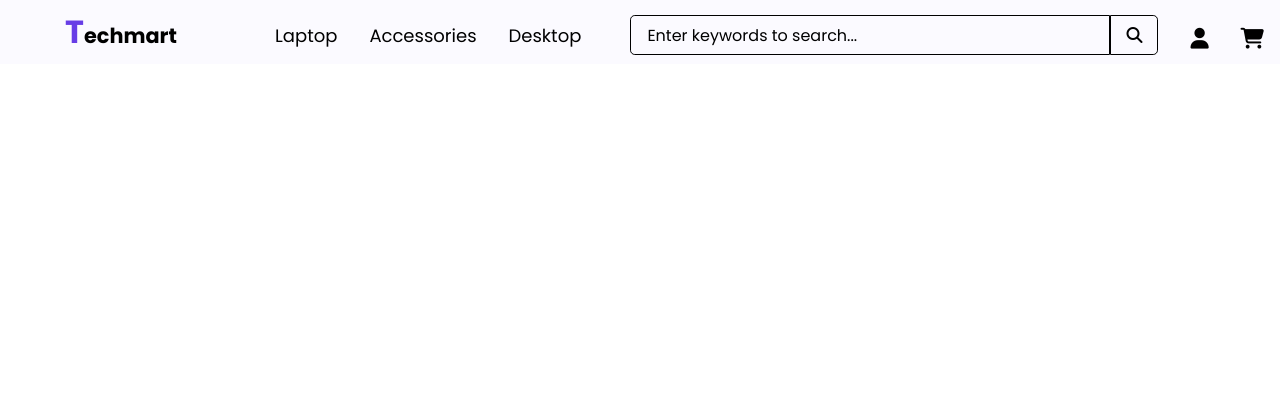
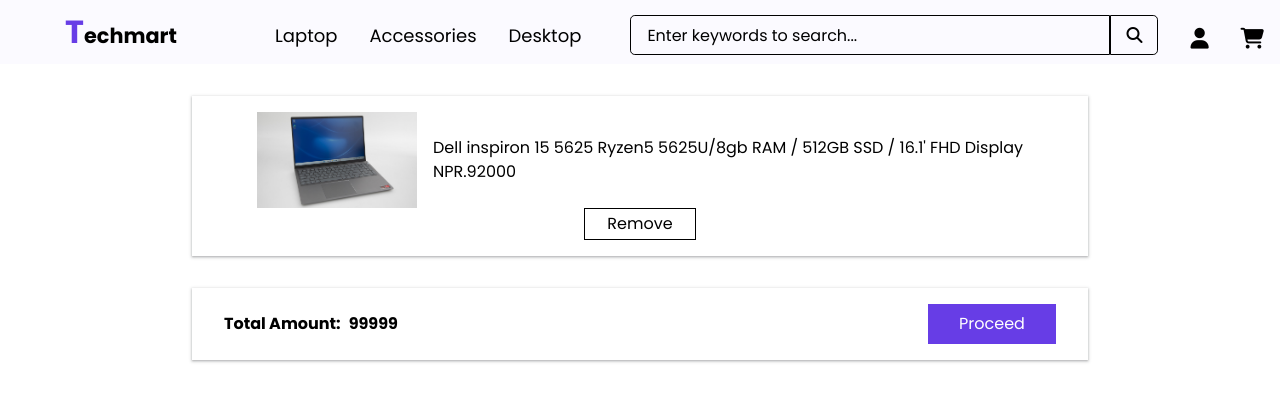
Before and after one commit to ishuduwal/4th-semester-Ecommerce, a React (Create React App) app in the folder client/: page /cart in a window 1280 px wide. Shown: the top 402 px of the page. Built offline with nearby package versions, Linux system fonts and the light colour scheme.

Commit message:
to the end

```diff
--- a/client/src/App.js
+++ b/client/src/App.js
@@ -14,6 +14,7 @@
 import { Manageuser } from './components/admin/Manageuser';
 import { Manageaccessories } from './components/admin/Manageaccessories';
 import { Managedesktop } from './components/admin/Managedesktop';
+import { Cart } from './components/navbar/Cart';
 
 function App() {
   return (
@@ -36,6 +37,7 @@
         <Route path='/manageuser' element={<Manageuser/>}/>
         <Route path='/manageaccessories' element={<Manageaccessories/>}/>
         <Route path='/managedesktop' element={<Managedesktop/>}/>
+        <Route path='/cart' element={<Cart/>}/>
      </Routes>
      </div>
       </Router>
--- a/client/src/api/Laptop.js
+++ b/client/src/api/Laptop.js
@@ -3,4 +3,5 @@
 
 export const GetLaptop = () => axios.get(URL);
 export const AddLaptop = (laptop) => axios.post(`${URL}/`, laptop);
+export const EditLaptop = (id) => axios.put(`${URL}/${id}`);
 export const DeleteLaptop = (id) => axios.delete(`${URL}/${id}`);
--- a/client/src/components/admin/Admin.css
+++ b/client/src/components/admin/Admin.css
@@ -21,10 +21,10 @@
     }
 
 }
-.add-laptop >div{
+.add-laptop >div, .edit-laptop > div{
     width: 90%;
 }
-.add-btn-add, .cancel-btn{
+.add-btn-add, .cancel-btn, .edit-save, .edit-cancel{
     height: 2rem;
     width: 5rem;
     color: #fff;
@@ -40,7 +40,7 @@
     border: 1px solid #000;
     border-radius: 0.3rem;
 }
-.add-laptop{
+.add-laptop, .edit-laptop{
     display: grid;
     grid-template-columns: repeat(2,2fr);
     width: 50%;
@@ -52,8 +52,12 @@
     top: 4rem;
     position: fixed;
 }
+.edit-laptop{
+    top: 4rem;
+    left: 30%;
+}
 @media (max-width:1000px) {
-    .add-laptop{
+    .add-laptop, .edit-laptop{
         grid-template-columns: repeat(1,1fr);
         position: fixed;
     }
--- a/client/src/components/admin/Managelaptop.jsx
+++ b/client/src/components/admin/Managelaptop.jsx
@@ -3,9 +3,22 @@
 import './Admin.css'
 export const Managelaptop = () => {
   const [isAddLaptopVisible, setIsAddLaptopVisible] = useState(false);
+  const [editLaptop, setEditLaptop] = useState(null);
   const [laptops, setLaptops] = useState([]);
   const [laptop, setLaptop] = useState("");
+  const [laptopData, setLaptopData] = useState({
+    title: "",
+    brand: "",
+    cpu: "",
+    graphics: "",
+    ram: "",
+    storage: "",
+    weight: "",
+    display: "",
+    price: "",
+  });
   const addLaptopRef = useRef(null);
+  const editLaptopRef = useRef(null);
 
   const toggleAddLaptop = () => {
     setIsAddLaptopVisible(!isAddLaptopVisible);
@@ -38,7 +51,31 @@
             console.error('Response data:', error.response.data);
         }
     }
-}
+  }
+  const handleEditClick = (laptop) => {
+    setEditLaptop({ ...laptop});
+  }
+  const handleCloseEditForm = () => {
+    setEditLaptop(null);
+  };
+  const handleOutsideClick = (event) => {
+    if (editLaptop !== null && !editLaptopRef.current.contains(event.target)) {
+      handleCloseEditForm();
+    }
+  };
+
+useEffect(() => {
+  if (editLaptop !== null) {
+    document.addEventListener('mousedown', handleOutsideClick);
+  } else {
+    document.removeEventListener('mousedown', handleOutsideClick);
+  }
+
+  return () => {
+    document.removeEventListener('mousedown', handleOutsideClick);
+  };
+}, [editLaptop]);
+
   useEffect(() => {
 
     FetchLaptop();
@@ -89,12 +126,65 @@
             <td data-label ="Display:">{ laptop.display }</td>
             <td data-label ="Price:">{ laptop.price }</td>
             <td>
-              <button>Edit<i class="fa-solid fa-pen-to-square"></i></button>
+              <button onClick={()=> handleEditClick(laptop)}>Edit<i class="fa-solid fa-pen-to-square"></i></button>
+              {editLaptop !== null && editLaptop._id === laptop._id &&(
+              <div className='edit-laptop' ref={editLaptopRef}>
+                <div className='flex flex-col inputBox'>
+                  <input type='text' value={editLaptop.title} name="title"/>
+                  <label>Title</label>
+                </div>
+                <div className='flex flex-col inputBox'>
+                  <select className='h-12 brand-option' value={editLaptop.brand} name="brand">
+                   <option selected hidden>Brand</option>
+                   <option value="hp" >Hp</option>
+                   <option value="dell" >Dell</option>
+                   <option value="acer" >Acer</option>
+                   <option value="asus" >Asus</option>
+                   <option value="apple" >Apple</option>
+                   <option value="lenovo" >Lenovo</option>
+                  </select>
+                </div>
+                <div className='flex flex-col inputBox'>
+                  <input type='text' name="cpu" value={editLaptop.cpu} />
+                  <label>CPU</label>
+                </div>
+                <div className='flex flex-col inputBox'>
+                  <input type='text' name="cpu" value={editLaptop.graphics}/>
+                  <label>Graphics</label>
+                </div>
+                <div className='flex flex-col inputBox'>
+                  <input type='text' name="cpu" value={editLaptop.ram}/>
+                  <label>RAM</label>
+                </div>
+                <div className='flex flex-col inputBox'>
+                  <input type='text' name="cpu" value={editLaptop.storage}/>
+                  <label>Storage</label>
+                </div>
+                <div className='flex flex-col inputBox'>
+                  <input type='text' name="cpu" value={editLaptop.weight}/>
+                  <label>Weight</label>
+                </div>
+                <div className='flex flex-col inputBox'>
+                  <input type='text' name="cpu" value={editLaptop.display}/>
+                  <label>Display</label>
+                </div>
+                <div className='flex flex-col inputBox'>
+                  <input type='text' name="cpu" value={editLaptop.price}/>
+                  <label>Price</label>
+                </div>
+                <div className='flex flex-col inputBox'>
+                  <input type='file'/>
+                  <label>Photo</label>
+                </div>
+                 <button className='edit-save bg-green-600'>Save</button>
+                 <button className='edit-cancel bg-red-600' onClick={handleCloseEditForm}>Cancel</button>
+              </div>
+                )}
               <button onClick={()=>handleDeleteLaptop(laptop._id)}>Delete<i class="fa-solid fa-trash"></i></button>
             </td>
           </tr>
           )
-          }
+        }
       </table>
       <div className='add-section'>
       {isAddLaptopVisible && (
--- /dev/null
+++ b/client/src/components/navbar/Cart.jsx
@@ -0,0 +1,35 @@
+import React,{useEffect, useRef} from 'react'
+import cartImg from '../../assets/img/Dell laptop/dell-inspiron-15-5515.jpg';
+
+export const Cart = ()=> {
+
+  return (
+      <>
+        <div className='cart'>
+            <div className='added-cart-item flex justify-center items-center m-8 flex-col p-4'>
+                <div className='flex gap-4 justify-center items-center cart-content'>
+                    <div className='img-cont'>
+                        <img src={cartImg} alt="Dell Inspiron" className='added-cart-image'/>
+                    </div>
+                    <div>
+                        <p>Dell inspiron 15 5625 Ryzen5 5625U/8gb RAM / 512GB SSD / 16.1' FHD Display</p>
+                        <p>NPR.92000</p>
+                    </div>
+                </div>
+                <div className='items-start flex'>
+                    <button className='item-remove'>Remove</button>
+                </div>
+            </div>
+            <div className='cart-ship flex justify-between items-center px-8 py-4'>
+                <div className='flex'>
+                    <p className='font-bold'>Total Amount:</p>
+                    <p className='font-bold pl-2'>99999</p>
+                </div>
+                <div className='flex justify-center items-center'>
+                    <button className='proceed'>Proceed</button>
+                </div>
+            </div>
+        </div>
+      </>
+  )
+}
--- a/client/src/components/navbar/Navbar.css
+++ b/client/src/components/navbar/Navbar.css
@@ -183,3 +183,57 @@
     font-size: 1rem;
     margin-bottom: 2rem;
 }
+.proceed{
+    background-color: #673de6;
+    color: #fff;
+    height: 2.5rem;
+    width: 8rem;
+    transition: 0.3s;
+    font-size: 1rem;
+}
+.item-remove{
+    border: 1px solid #000;
+    height: 2rem;
+    width: 7rem;
+}
+.cart{
+    height: 100vh;
+    width: 100%;
+    background-color: #fff;
+    margin-top: 4rem;
+    display: flex;
+    flex-direction: column;
+    align-items: center;
+}
+.added-cart-image{
+    height: 6rem;
+    width: 10rem;
+}
+.added-cart-item, .cart-ship{
+    width: 70vw;
+    background-color: #fff;
+    box-shadow: rgba(60, 64, 67, 0.3) 0px 1px 2px 0px, rgba(60, 64, 67, 0.15) 0px 1px 3px 1px;
+}
+@media (max-width:1200px) {
+    .cart{
+        margin-top: 7rem;
+    }
+    .added-cart-image{
+        height: 4rem;
+        width: 8rem;
+        object-fit: cover;
+    }
+    .cart-content{
+        display: grid;
+    }
+    .added-cart-item > .cart-content> .img-cont{
+        display: flex;
+        justify-content: center;
+    }
+}
+@media (max-width:600px) {
+    .cart-ship{
+        flex-direction: column;
+        gap: 1rem;
+    }
+}
--- a/client/src/components/navbar/Navbar.jsx
+++ b/client/src/components/navbar/Navbar.jsx
@@ -36,7 +36,6 @@
   const handleClick = () => {
     setClicked(!clicked);
   };
-
   const LaptopHandler = (e) =>{
     e.preventDefault();
     navigate('/laptop', { state: e.target.textContent })
@@ -121,7 +120,7 @@
               {isSidebar ? <Sidebar isSidebar={isSidebar} setIsSidebar={ setIsSidebar } />: ""}
             </div>
             <div>
-              <i class="fa-solid fa-cart-shopping"></i>
+              <Link to='/cart'><i class="fa-solid fa-cart-shopping"></i></Link>
             </div>
         </div>
     </div>
--- a/client/src/function/Laptop.js
+++ b/client/src/function/Laptop.js
@@ -16,6 +16,15 @@
         console.log(error);
     }
 }
+export const EditLaptop = async (laptopId) => {
+    try {
+        const { data } = await api.EditLaptop(laptopId);
+        return data;
+    } catch (error) {
+        console.log(error);
+    }
+}
+
 export const DeleteLaptop = async (laptopId) => {
     try {
         const { data } = await api.DeleteLaptop(laptopId);
```
Also changed, not shown: 2 other files (tests, documents, lock files or other folders).
